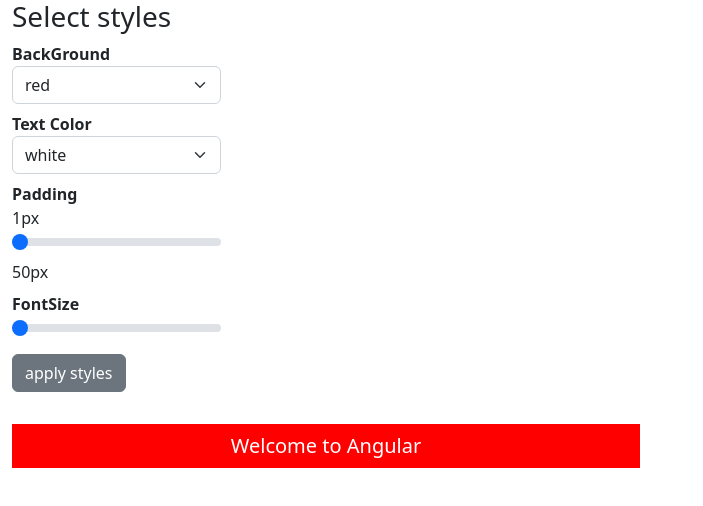
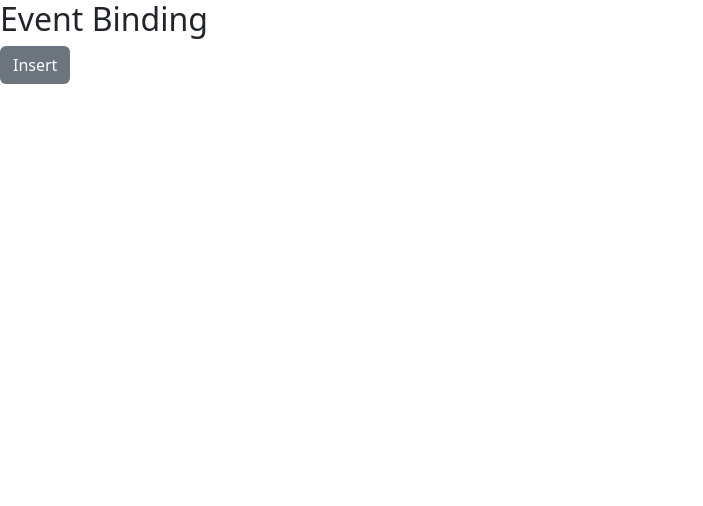
Before and after one commit to vajaganidhanesh/angular-workspace, an Angular app: page / in a window 1280 px wide. Shown: the top 506 px of the page, without its empty margins (0-703 px from the left). Built offline with nearby package versions, Linux system fonts and the light colour scheme.

Commit message:
event binding with default parameters

```diff
--- a/projects/shopping/src/app/app.module.ts
+++ b/projects/shopping/src/app/app.module.ts
@@ -17,6 +17,7 @@
 import { ForDemoComponent } from './components/for-demo/for-demo.component';
 import { BookingSiteComponent } from './components/booking-site/booking-site.component';
 import { ClassBindComponent } from './components/class-bind/class-bind.component';
+import { EventBindingComponent } from './components/event-binding/event-binding.component';
 
 @NgModule({
   declarations: [
@@ -36,9 +37,10 @@
     ForDemoComponent,
     BookingSiteComponent,
     ClassBindComponent,
+    EventBindingComponent,
   ],
   imports: [BrowserModule, FormsModule],
   providers: [],
-  bootstrap: [ClassBindComponent],
+  bootstrap: [EventBindingComponent],
 })
 export class AppModule {}
--- /dev/null
+++ b/projects/shopping/src/app/components/event-binding/event-binding.component.html
@@ -0,0 +1,10 @@
+<div>
+  <h2>Event Binding</h2>
+  <button
+    class="btn btn-debug bg-secondary text-white"
+    id="btn id"
+    (click)="InsertClick($event)"
+  >
+    Insert
+  </button>
+</div>
--- /dev/null
+++ b/projects/shopping/src/app/components/event-binding/event-binding.component.ts
@@ -0,0 +1,19 @@
+import { Component } from '@angular/core';
+
+@Component({
+  selector: 'app-event-binding',
+  templateUrl: './event-binding.component.html',
+  styleUrls: ['./event-binding.component.css'],
+})
+export class EventBindingComponent {
+  public InsertClick(e: any): void {
+    console.log(e);
+    document.write(`
+      Button Id     : ${e.target.id} <br>
+      Button Name   : ${e.target.name} <br>
+      Button Class  : ${e.target.className} <br>
+      X Position    : ${e.clientX} <br>
+      Ctrl Key      : ${e.ctrlKey}
+      `);
+  }
+}
--- a/projects/shopping/src/index.html
+++ b/projects/shopping/src/index.html
@@ -8,6 +8,6 @@
     <link rel="icon" type="image/x-icon" href="favicon.ico" />
   </head>
   <body>
-    <app-class-bind> </app-class-bind>
+    <app-event-binding> </app-event-binding>
   </body>
 </html>
```
Also changed, not shown: projects/shopping/src/app/components/event-binding/event-binding.component.css (added).
